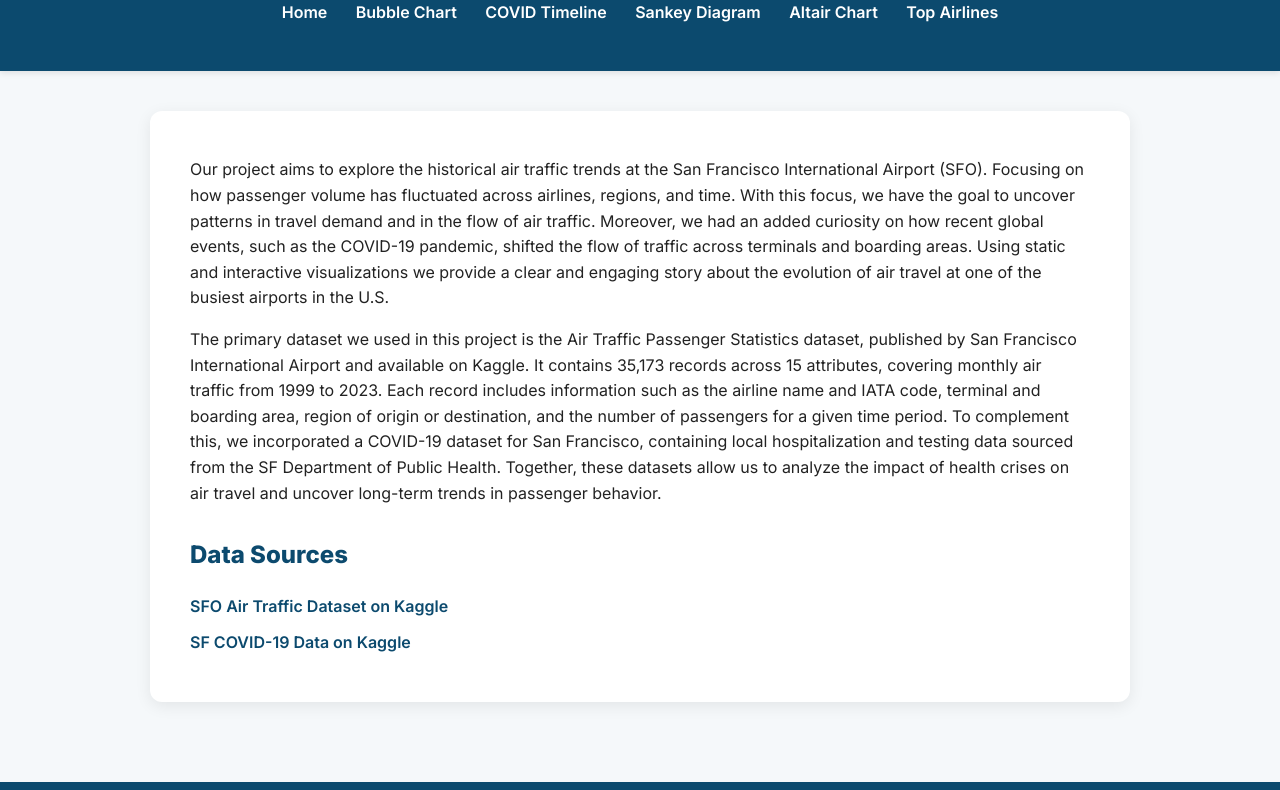
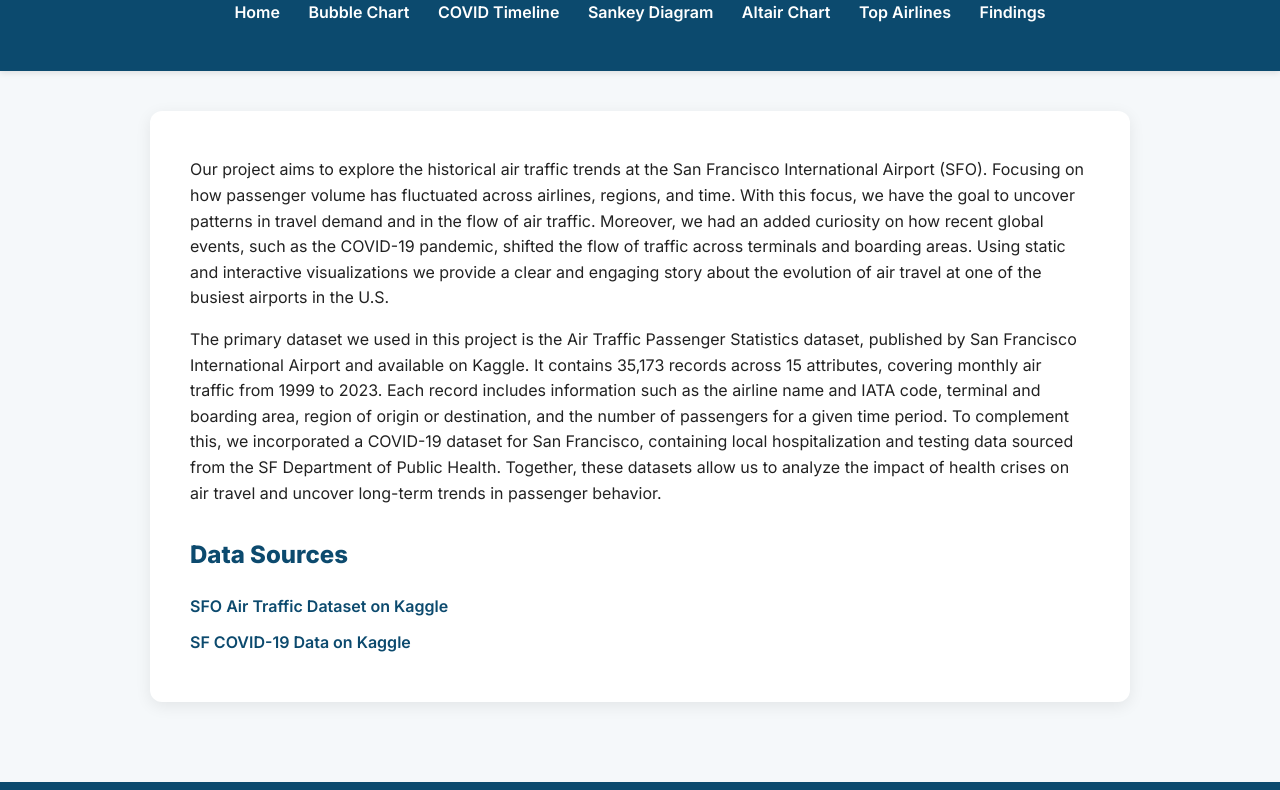
Before and after one commit to Samuel-Seelan/DS4200Project, a plain HTML site: page index.html in a window 1280 px wide. Shown: the part 85-875 px from the top of the page. Drawn offline with Linux system fonts and the light colour scheme.

Commit message:
updated with 'findings'

```diff
--- a/index.html
+++ b/index.html
@@ -19,6 +19,7 @@
       <li><a href="sankey_diagram.html">Sankey Diagram</a></li>
       <li><a href="altair_airline_region.html">Altair Chart</a></li>
       <li><a href="covid_airline_top.html">Top Airlines</a></li>
+      <li><a href="findings.html">Findings</a></li>
     </ul>
 </nav>
 
```
